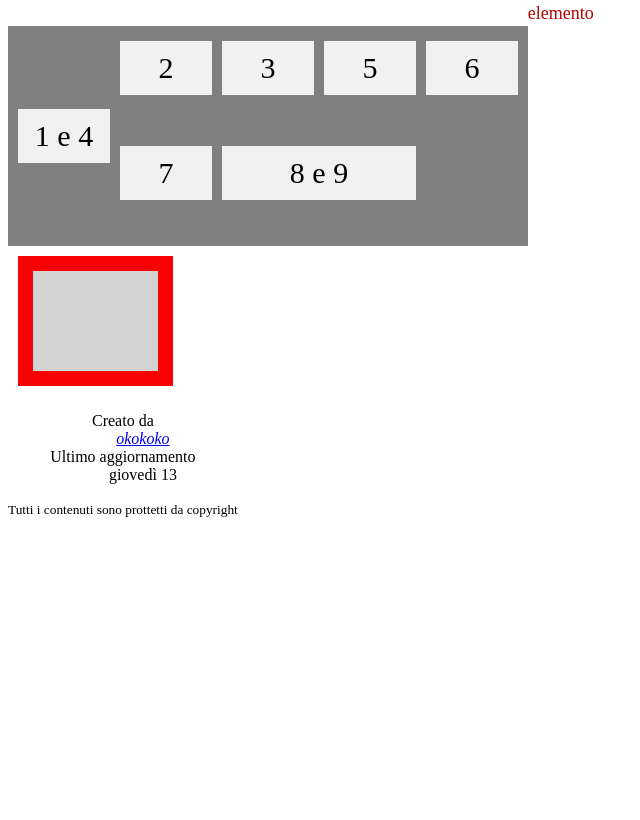
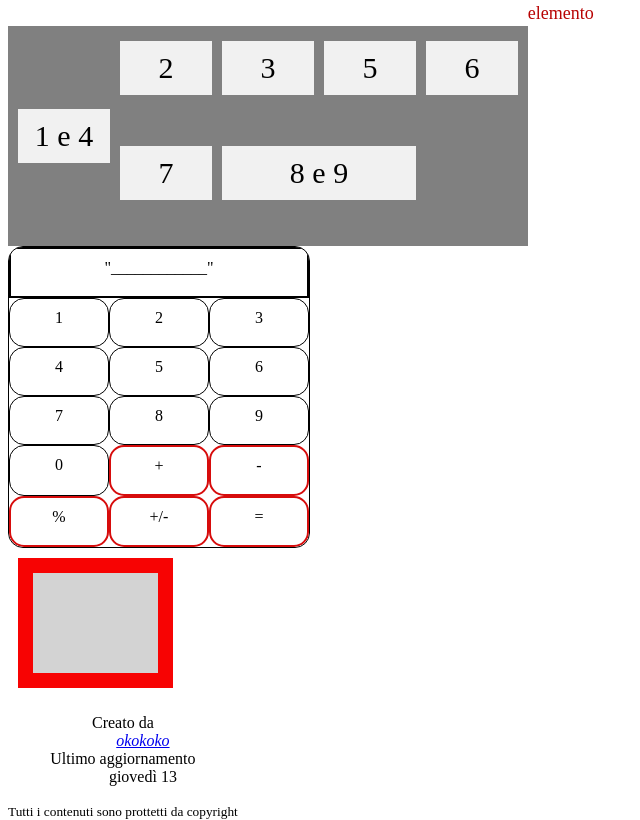
Before and after one commit to mirko77-web/test-2, a plain HTML site: page index.html in a window 1280 px wide. Shown: the part 1312-2132 px from the top of the page, without its empty margins (0-640 px from the left). Before the commit the page ends 1830 px from the top, so only its background shows below. Drawn offline with Linux system fonts and the light colour scheme.

Commit message:
ho creato una calcolatrice

```diff
--- a/index.html
+++ b/index.html
@@ -152,6 +152,25 @@
 
   </div>
 
+  <div class="calcolatrice">
+    <div class="calcprimary">"____________"</div>
+    <div class="number">1</div>
+    <div class="number">2</div>
+    <div class="number">3</div>
+    <div class="number">4</div>
+    <div class="number">5</div>
+    <div class="number">6</div>
+    <div class="number">7</div>
+    <div class="number">8</div>
+    <div class="number">9</div>
+    <div class="number">0</div>
+    <div class="segni">+</div>
+    <div class="segni">-</div>
+    <div class="segni">%</div>
+    <div class="segni">+/-</div>
+    <div class="segni">=</div>
+  </div>
+
 
 <!--creato quadrato -->
   <div class="quadrato "></div>
--- a/style.css
+++ b/style.css
@@ -179,3 +179,41 @@ ul {
   font-size: 30px;
   text-align: center;
 }
+
+.calcolatrice{
+  display: grid;
+    grid-template-columns: repeat(3, 1fr);
+    width: 300px;
+    height: 300px;
+    border-radius: 5%;
+    border: 1px solid #000;
+    border-radius: 15px;
+    overflow: hidden;
+}
+
+.number{
+  border: 1px solid #000;
+    border-radius: 15px;
+    overflow: hidden;
+  box-sizing: border-box;
+  padding: 10px;
+  text-align: center;
+
+}
+
+.segni{
+    border-radius: 15px;
+    overflow: hidden;
+  box-sizing: border-box;
+  padding: 10px;
+  border: 2px solid #d70c0c;
+  text-align: center;
+}
+.calcprimary{
+grid-column: span 3;
+  box-sizing: border-box;
+  padding: 10px;
+  border: 2px solid #000;
+  text-align: center;
+
+}
```
